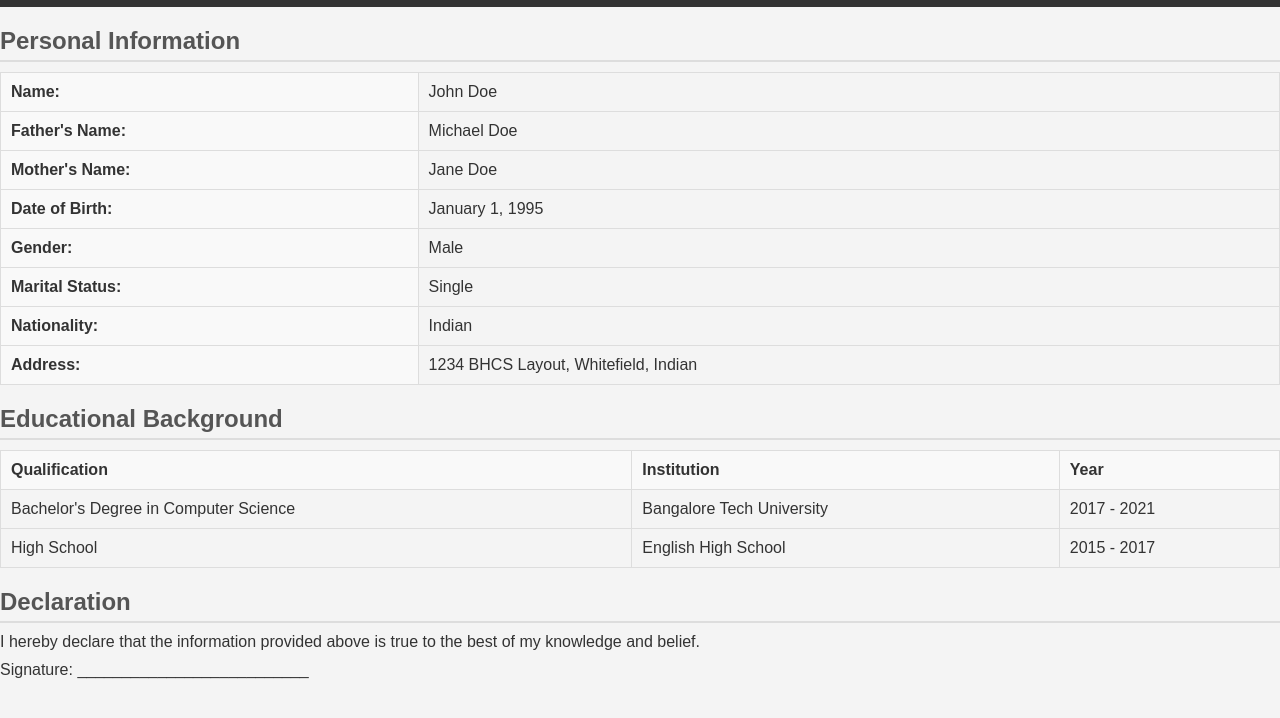
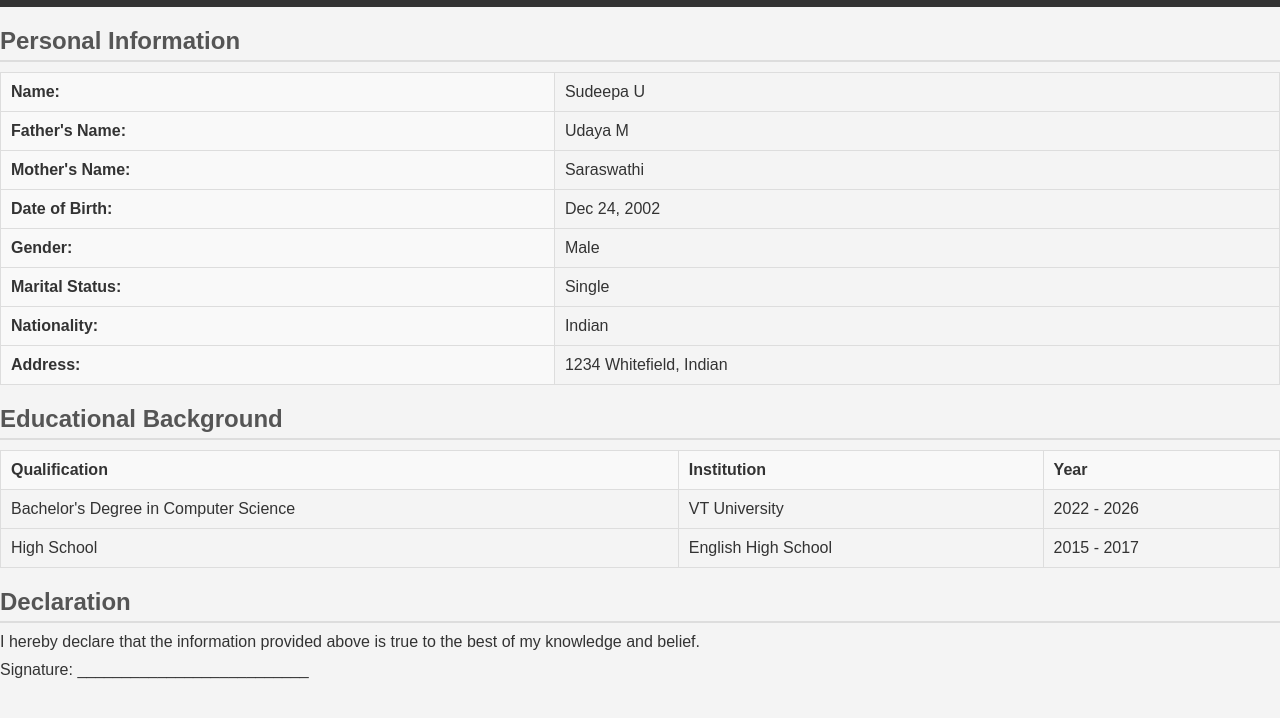
Before and after one commit to Sudeepa654/webassign1, a plain HTML site: page bio.html in a window 1280 px wide. Shown: the part 50-768 px from the top of the page. Drawn offline with Linux system fonts and the light colour scheme.

Commit message:
Update bio.html

```diff
--- a/bio.html
+++ b/bio.html
@@ -16,19 +16,19 @@
             <table>
                 <tr>
                     <th>Name:</th>
-                    <td>John Doe</td>
+                    <td>Sudeepa U</td>
                 </tr>
                 <tr>
                     <th>Father's Name:</th>
-                    <td>Michael Doe</td>
+                    <td>Udaya M</td>
                 </tr>
                 <tr>
                     <th>Mother's Name:</th>
-                    <td>Jane Doe</td>
+                    <td>Saraswathi</td>
                 </tr>
                 <tr>
                     <th>Date of Birth:</th>
-                    <td>January 1, 1995</td>
+                    <td>Dec 24, 2002</td>
                 </tr>
                 <tr>
                     <th>Gender:</th>
@@ -44,7 +44,7 @@
                 </tr>
                 <tr>
                     <th>Address:</th>
-                    <td>1234 BHCS Layout, Whitefield, Indian</td>
+                    <td>1234 Whitefield, Indian</td>
                 </tr>
             </table>
         </section>
@@ -58,8 +58,8 @@
                 </tr>
                 <tr>
                     <td>Bachelor's Degree in Computer Science</td>
-                    <td> Bangalore Tech University</td>
-                    <td>2017 - 2021</td>
+                    <td> VT University</td>
+                    <td>2022 - 2026</td>
                 </tr>
                 <tr>
                     <td>High School</td>
```
